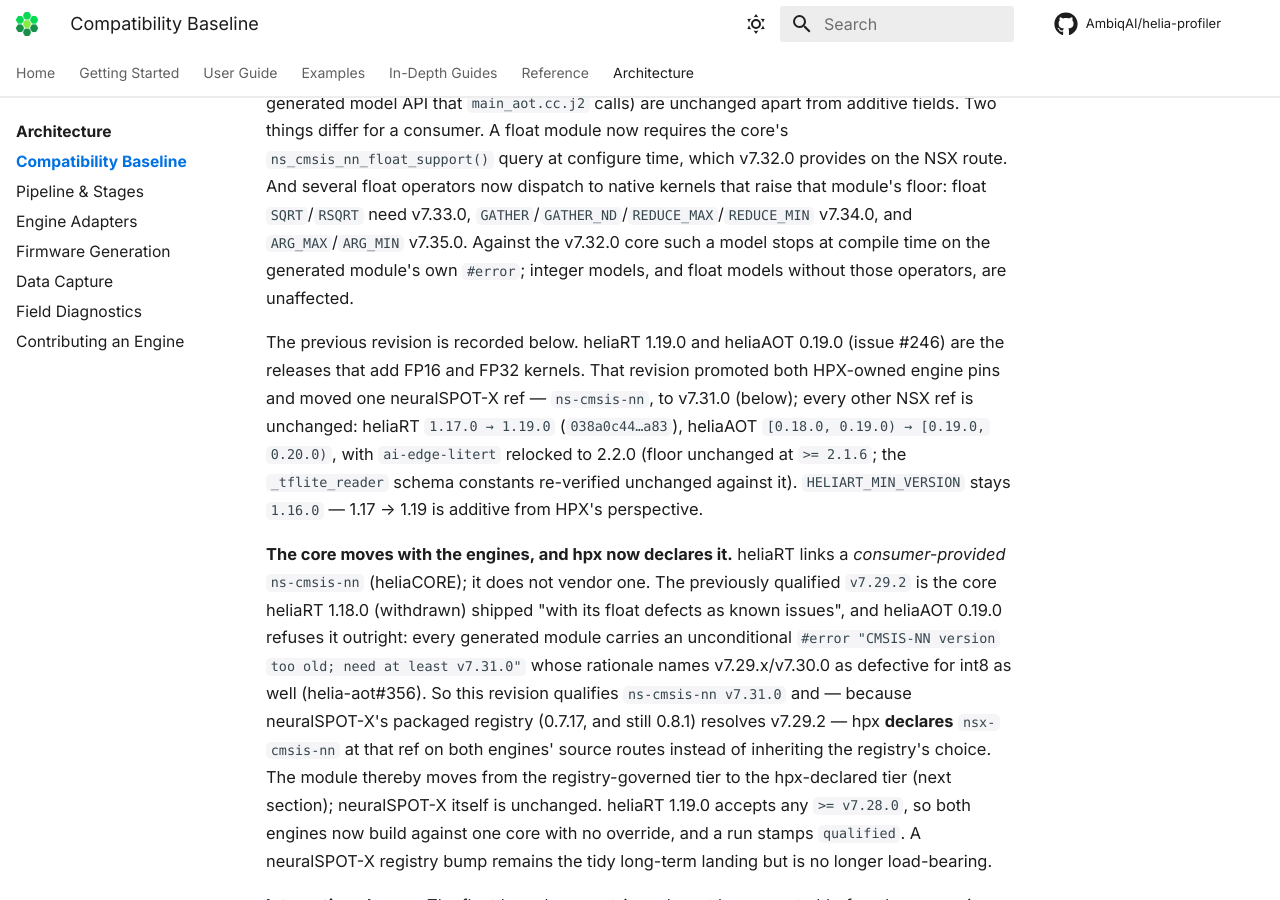
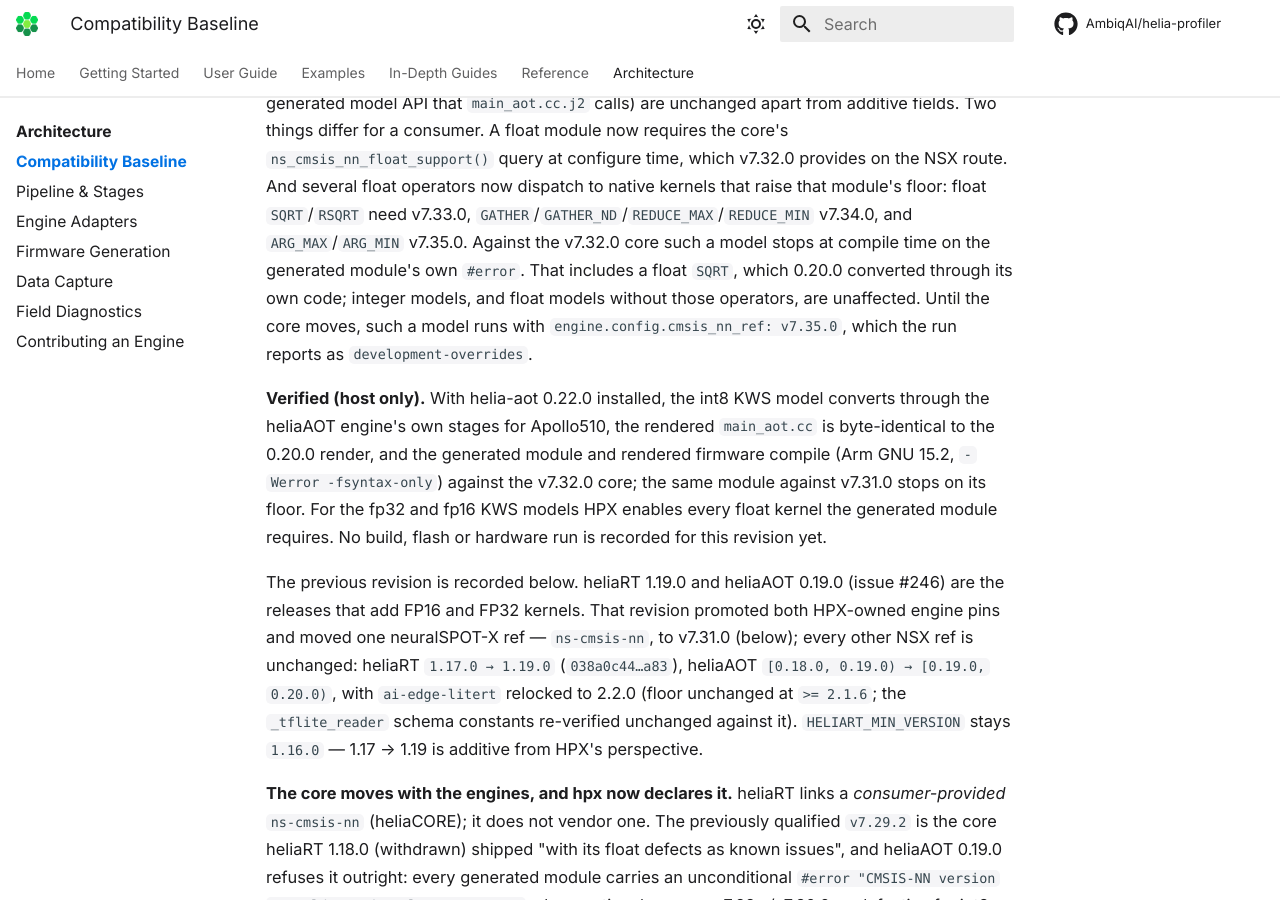
Before and after one commit to AmbiqAI/helia-profiler, an MkDocs documentation site: the page built from docs/architecture/compatibility-baseline.md, in a window 1280 px wide and 900 px high, scrolled down 2173 px. Built offline with MkDocs 1.6.1 and Material for MkDocs 9.7.7, drawn with Linux system fonts in a browser that asks for light colours; some web fonts are replaced; comment, search, counter and statistics services are not loaded.

```diff
--- a/docs/architecture/compatibility-baseline.md
+++ b/docs/architecture/compatibility-baseline.md
@@ -74,8 +74,19 @@
 that raise that module's floor: float `SQRT`/`RSQRT` need v7.33.0,
 `GATHER`/`GATHER_ND`/`REDUCE_MAX`/`REDUCE_MIN` v7.34.0, and
 `ARG_MAX`/`ARG_MIN` v7.35.0. Against the v7.32.0 core such a model stops at
-compile time on the generated module's own `#error`; integer models, and
-float models without those operators, are unaffected.
+compile time on the generated module's own `#error`. That includes a float
+`SQRT`, which 0.20.0 converted through its own code; integer models, and float
+models without those operators, are unaffected. Until the core moves, such a
+model runs with `engine.config.cmsis_nn_ref: v7.35.0`, which the run reports
+as `development-overrides`.
+
+**Verified (host only).** With helia-aot 0.22.0 installed, the int8 KWS model
+converts through the heliaAOT engine's own stages for Apollo510, the rendered
+`main_aot.cc` is byte-identical to the 0.20.0 render, and the generated module
+and rendered firmware compile (Arm GNU 15.2, `-Werror -fsyntax-only`) against
+the v7.32.0 core; the same module against v7.31.0 stops on its floor. For the
+fp32 and fp16 KWS models HPX enables every float kernel the generated module
+requires. No build, flash or hardware run is recorded for this revision yet.
 
 The previous revision is recorded below. heliaRT 1.19.0 and heliaAOT 0.19.0
 (issue #246) are the releases that add FP16
```
Also changed, not shown: docs/guide/engines.md (+10 -7 lines), 2 other files.
